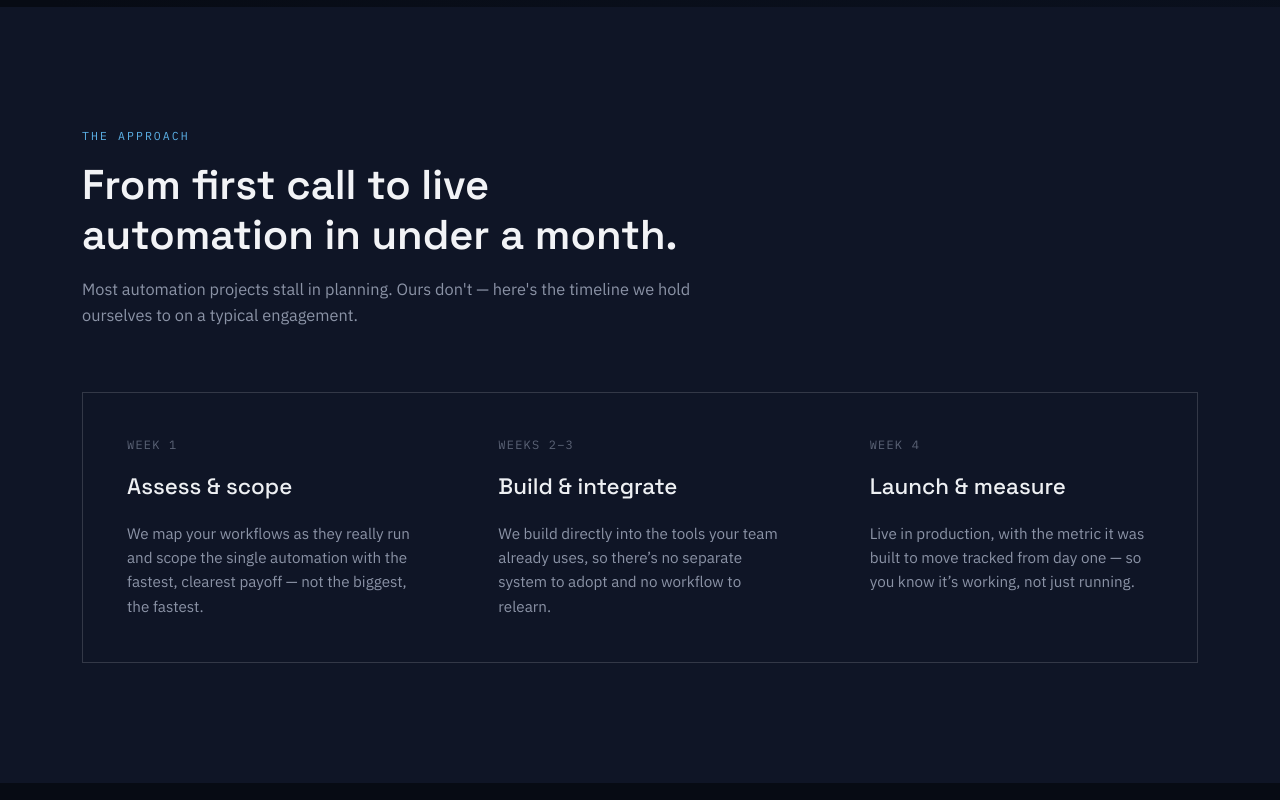
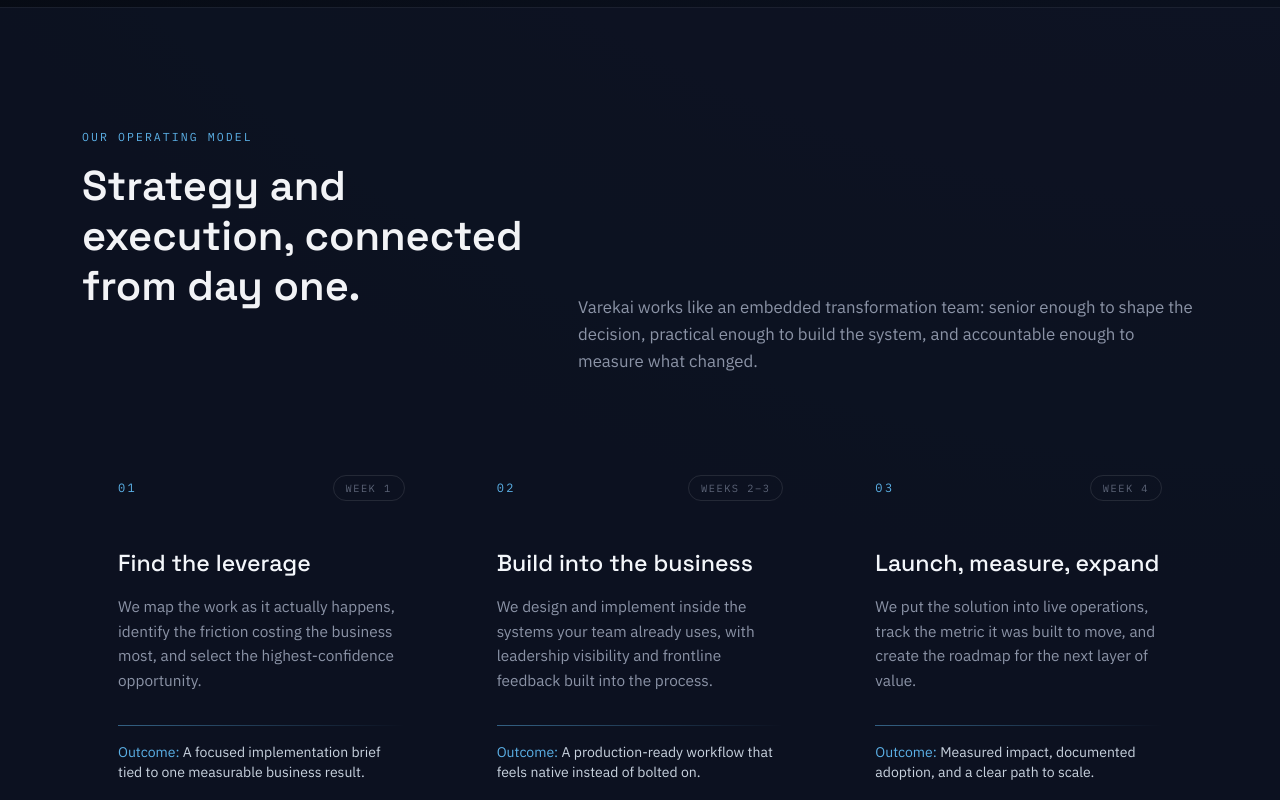
Before and after one commit to varekai-ai/varekai, a Next.js app: page / in a window 1280 px wide. Shown: the part 1180-1980 px from the top of the page. Built offline with nearby package versions, Linux system fonts and the light colour scheme.

Commit message:
Refine transformation approach section

```diff
--- a/components/Approach.tsx
+++ b/components/Approach.tsx
@@ -1,3 +1,67 @@
 import { Reveal } from "./Reveal";
-const stages=[['WEEK 1','Assess & scope','We map your workflows as they really run and scope the single automation with the fastest, clearest payoff — not the biggest, the fastest.'],['WEEKS 2–3','Build & integrate','We build directly into the tools your team already uses, so there’s no separate system to adopt and no workflow to relearn.'],['WEEK 4','Launch & measure','Live in production, with the metric it was built to move tracked from day one — so you know it’s working, not just running.']];
-export function Approach(){return <section className="bg-panel" id="approach"><div className="wrap"><Reveal><div className="section-head"><p className="eyebrow">The Approach</p><h2>From first call to live automation in under a month.</h2><p>Most automation projects stall in planning. Ours don&apos;t — here&apos;s the timeline we hold ourselves to on a typical engagement.</p></div></Reveal><Reveal className="grid border border-white/8 bg-white/8 md:grid-cols-3">{stages.map(([num,title,body])=><article className="stage bg-panel p-9 lg:p-11" key={num}><p className="font-mono text-xs tracking-widest text-faint">{num}</p><h3 className="my-4 font-heading text-[1.4rem] text-[#eef0f3]">{title}</h3><p className="text-[.95rem] text-muted">{body}</p></article>)}</Reveal></div></section>}
+
+const stages = [
+  {
+    number: "01",
+    timing: "Week 1",
+    title: "Find the leverage",
+    body: "We map the work as it actually happens, identify the friction costing the business most, and select the highest-confidence opportunity.",
+    outcome: "A focused implementation brief tied to one measurable business result.",
+  },
+  {
+    number: "02",
+    timing: "Weeks 2–3",
+    title: "Build into the business",
+    body: "We design and implement inside the systems your team already uses, with leadership visibility and frontline feedback built into the process.",
+    outcome: "A production-ready workflow that feels native instead of bolted on.",
+  },
+  {
+    number: "03",
+    timing: "Week 4",
+    title: "Launch, measure, expand",
+    body: "We put the solution into live operations, track the metric it was built to move, and create the roadmap for the next layer of value.",
+    outcome: "Measured impact, documented adoption, and a clear path to scale.",
+  },
+];
+
+export function Approach() {
+  return (
+    <section className="border-y border-white/[.06] bg-panel/70" id="approach">
+      <div className="wrap">
+        <Reveal>
+          <div className="grid gap-8 lg:grid-cols-[.85fr_1.15fr] lg:items-end">
+            <div className="section-head mb-0">
+              <p className="eyebrow">Our operating model</p>
+              <h2>Strategy and execution, connected from day one.</h2>
+            </div>
+            <p className="max-w-[620px] text-[1.05rem] text-muted lg:justify-self-end">
+              Varekai works like an embedded transformation team: senior enough to shape the decision, practical enough to build the system, and accountable enough to measure what changed.
+            </p>
+          </div>
+        </Reveal>
+
+        <div className="mt-16 grid gap-5 lg:grid-cols-3">
+          {stages.map((stage, index) => (
+            <Reveal key={stage.number}>
+              <article className="stage premium-card flex h-full flex-col p-7 md:p-9">
+                <div className="mb-12 flex items-center justify-between">
+                  <span className="font-mono text-xs tracking-[.2em] text-blue">{stage.number}</span>
+                  <span className="rounded-full border border-white/10 px-3 py-1 font-mono text-[.65rem] uppercase tracking-[.14em] text-faint">
+                    {stage.timing}
+                  </span>
+                </div>
+                <h3 className="font-heading text-[1.45rem] leading-tight text-[#f4f7fb]">{stage.title}</h3>
+                <p className="mt-4 text-[.96rem] text-muted">{stage.body}</p>
+                <div className="mt-auto pt-8">
+                  <div className="mb-4 h-px bg-gradient-to-r from-blue/50 to-transparent" />
+                  <p className="text-sm text-[#c9d3df]"><span className="text-blue">Outcome:</span> {stage.outcome}</p>
+                </div>
+                <span className="sr-only">Step {index + 1}</span>
+              </article>
+            </Reveal>
+          ))}
+        </div>
+      </div>
+    </section>
+  );
+}
```
